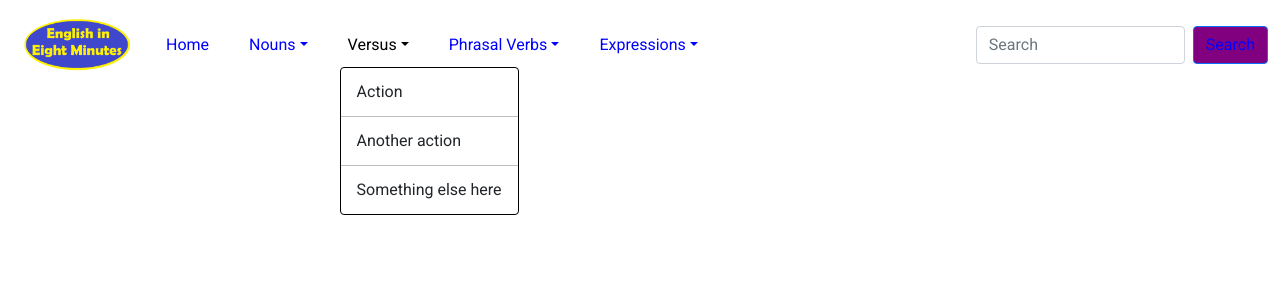
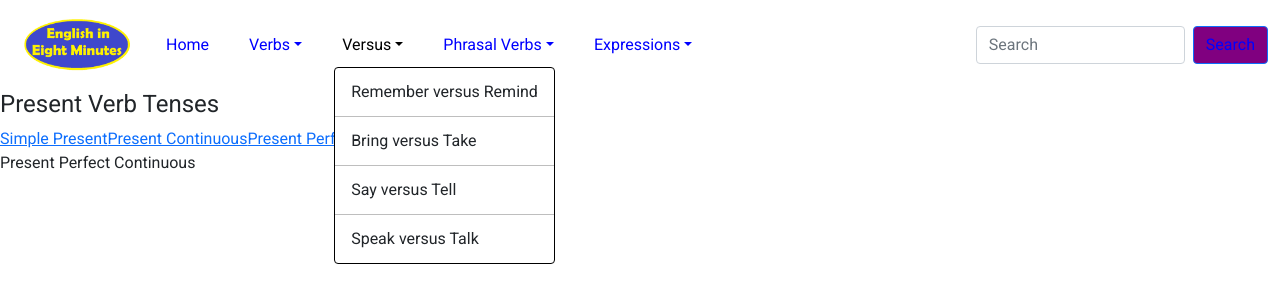
Before and after one commit to ChrisDietrich405/english-in-eight-react-final, a React (Create React App) app: page /parts-of-speech in a window 1280 px wide. Both pictures are taken after a click on the button "Versus". Shown: the top 302 px of the page. Built offline with nearby package versions, Linux system fonts and the light colour scheme.

Commit message:
fixing navbar

```diff
--- a/src/App.js
+++ b/src/App.js
@@ -1,7 +1,7 @@
 import { BrowserRouter as Router, Switch, Route} from "react-router-dom";
 import Home from "./pages/Home"
-import Nouns from "./pages/Nouns"
-import Versus from "./pages/Versus"
+import PartsOfSpeech from "./pages/PartsOfSpeech"
+import PresentTenseVerbs from "./pages/verbs/PresentTenseVerbs"
 import Expressions from "./pages/Expressions"
 
 import Navbar from "./components/Navbar"
@@ -12,8 +12,8 @@ function App() {
       <Navbar/>
       <Switch>
         <Route path="/" exact={true} component={Home}/>
-        <Route path="/nouns"  component={Nouns}/>
-        <Route path="/versus" component={Versus}/>
+        <Route path="/parts-of-speech"  component={PartsOfSpeech}/>
+        <Route path="/present-tense-verbs" component={PresentTenseVerbs}/>
         <Route path="/expressions" component={Expressions}/>
       </Switch>
     </Router>
--- a/src/components/Navbar.js
+++ b/src/components/Navbar.js
@@ -15,14 +15,16 @@ export default function Navbar() {
                     </li>
                     <li className="nav-item dropdown">
                         <a className="nav-link dropdown-toggle" href="#" id="nounsDropdown" role="button" data-bs-toggle="dropdown" aria-expanded="false">
-                        Nouns
+                        Verbs
                         </a>
                         <ul className="dropdown-menu" aria-labelledby="nounsDropdown">
-                            <li><Link to="/nouns" className="dropdown-item">Action</Link></li>
+                            <li><Link to="/nouns" className="dropdown-item">Past Tense Verbs</Link></li>
                             <li><hr className="dropdown-divider"/></li>
-                            <li><a className="dropdown-item" href="#">Another action</a></li>
+                            <li><Link to="/present-tense-verbs" className="dropdown-item">Present Tense Verbs</Link></li>
                             <li><hr className="dropdown-divider"/></li>
-                            <li><a className="dropdown-item" href="#">Something else here</a></li>
+                            <li><a className="dropdown-item" href="#">Futures Verbs</a></li>
+                            <li><hr className="dropdown-divider"/></li>
+                            <li><a className="dropdown-item" href="#">Adverbs</a></li>
                         </ul>
                     </li>
                     <li className="nav-item dropdown">
@@ -30,11 +32,13 @@ export default function Navbar() {
                         Versus
                         </a>
                         <ul className="dropdown-menu" aria-labelledby="verbsDropdown">
-                            <li><a className="dropdown-item" href="#">Action</a></li>
+                            <li><a className="dropdown-item" href="#">Remember versus Remind</a></li>
                             <li><hr className="dropdown-divider"/></li>
-                            <li><a className="dropdown-item" href="#">Another action</a></li>
+                            <li><a className="dropdown-item" href="#">Bring versus Take</a></li>
                             <li><hr className="dropdown-divider"/></li>
-                            <li><a className="dropdown-item" href="#">Something else here</a></li>
+                            <li><a className="dropdown-item" href="#">Say versus Tell</a></li>
+                            <li><hr className="dropdown-divider"/></li>
+                            <li><a className="dropdown-item" href="#">Speak versus Talk</a></li>
                         </ul>
                     </li>
                     <li className="nav-item dropdown">
--- a/src/components/Sidebar.js
+++ /dev/null
@@ -1,19 +0,0 @@
-export default function Sidebar() {
-    return (
-        <div className="sidebar">
-
-             <div className="present-body">
-                 <div className="sidebar">
-                     <div className="center">
-                         <h4>Present Verb Tenses</h4>
-                     </div>
-                     <a href="$">Simple Present</a>
-                     <a href="$">Present Continuous</a>
-                     <a href="$">Present Perfect</a>
-                     <p className="present-perfect-continuous">Present Perfect Continuous</p>
-                 </div>
-             </div>
-        </div>
-
-    )
-}
--- /dev/null
+++ b/src/components/SidebarPage.js
@@ -0,0 +1,41 @@
+import { Link, Switch, Route } from "react-router-dom";
+import SimplePresent from "../pages/verbs/present-verb-tenses/SimplePresent";
+import PresentContinuous from "../pages/verbs/present-verb-tenses/PresentContinuous";
+
+export default function SidebarPage({ match }) {
+
+    console.log(arguments)
+
+	return (
+		<div className="sidebar-container">
+			<div className="sidebar-left">
+				<div className="center">
+                    <h4>Present Verb Tenses   </h4>
+				</div>
+				<Link to="/present-verb-tenses/simple-present">
+					Simple Present
+				</Link>
+				<Link to="/present-verb-tenses/present-continuous">
+					Present Continuous
+				</Link>
+				<a href="$">Present Perfect</a>
+				<p className="present-perfect-continuous">
+					Present Perfect Continuous
+				</p>
+			</div>
+			<div className="sidebar-right">
+				<Switch>
+					<Route
+						path={`/present-verb-tenses/simple-present`}
+						exact={true}
+						component={() => SimplePresent}
+					></Route>
+					<Route
+						path={`/present-verb-tenses/present-continuous`}
+						component={() => PresentContinuous}
+					></Route>
+				</Switch>
+			</div>
+		</div>
+	);
+}
--- a/src/pages/Expressions.js
+++ b/src/pages/Expressions.js
@@ -1,3 +1,16 @@
+import Sidebar from "../components/SidebarPage"
+
+
 export default function Expressions() {
-    return <p>Expressions</p>
+    return (
+        <div className="expressions-container">
+            <div className="expressions-left">
+                <Sidebar/>
+            </div>
+            <div className="expressions-right">
+
+
+            </div>
+        </div>
+    )
 }
--- a/src/pages/Nouns.js
+++ /dev/null
@@ -1,7 +0,0 @@
-import Sidebar from "../components/Sidebar";
-
-export default function Nouns() {
-    return (
-        <Sidebar />
-    )
-}
--- /dev/null
+++ b/src/pages/PartsOfSpeech.js
@@ -0,0 +1,7 @@
+import Sidebar from "../components/SidebarPage"
+
+export default function PartsOfSpeech() {
+    return (
+        <Sidebar />
+    )
+}
--- a/src/pages/Versus.js
+++ /dev/null
@@ -1,3 +0,0 @@
-export default function Versus() {
-    return <p>Versus</p>
-}
--- /dev/null
+++ b/src/pages/verbs/PresentTenseVerbs.js
@@ -0,0 +1,7 @@
+import SidebarPage from "../../components/SidebarPage"
+
+export default function PresentTenseVerbs() {
+    return (
+        <SidebarPage/>
+    )
+}
--- /dev/null
+++ b/src/pages/verbs/present-verb-tenses/PresentContinuous.js
@@ -0,0 +1,12 @@
+export default function PresentContinuous() {
+    return(
+        <>
+        <div className="simple-present-title">
+            <h2>Present Continuous</h2>
+        </div>
+        <div className="simple-present-body">
+            <p>Lorem ipsum dolor sit amet consectetur adipisicing elit. Totam ipsum explicabo perspiciatis sequi quae doloribus optio voluptatem atque illo pariatur!</p>
+        </div>
+        </>
+    )
+}
--- /dev/null
+++ b/src/pages/verbs/present-verb-tenses/SimplePresent.js
@@ -0,0 +1,12 @@
+export default function SimplePresent() {
+    return(
+        <>
+        <div className="simple-present-title">
+            <h2>Simple Present</h2>
+        </div>
+        <div className="simple-present-body">
+            <p>Lorem ipsum dolor sit amet consectetur adipisicing elit. Totam ipsum explicabo perspiciatis sequi quae doloribus optio voluptatem atque illo pariatur!</p>
+        </div>
+        </>
+    )
+}
```
